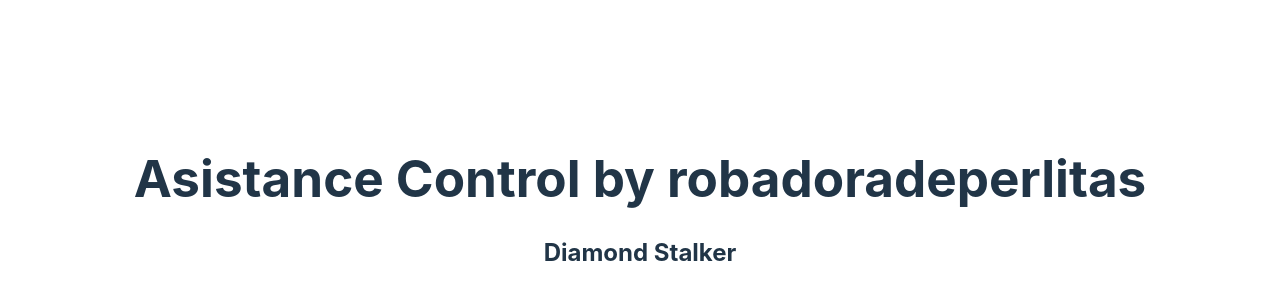
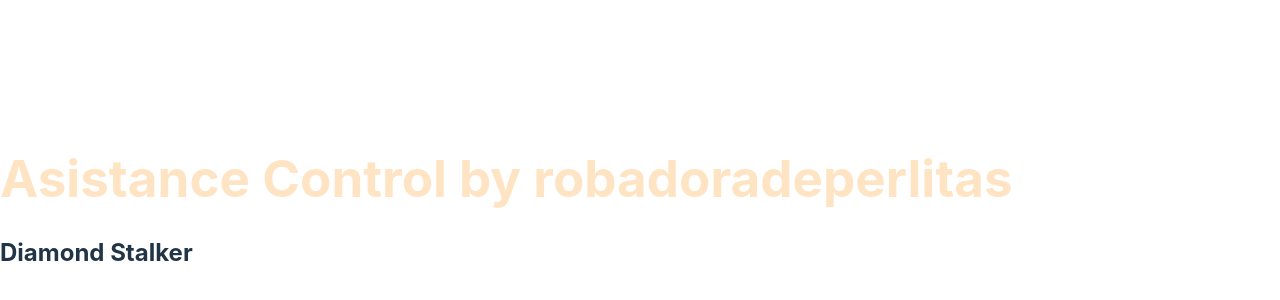
Before and after one commit to kiskee/vite-react-express-mongo, a React (Vite) app in the folder control/: page / in a window 1280 px wide. Shown: the part 200-500 px from the top of the page. Built offline with nearby package versions, Linux system fonts and the light colour scheme; no server answers.

Commit message:
css por componentes

```diff
--- a/control/src/App.jsx
+++ b/control/src/App.jsx
@@ -1,6 +1,6 @@
 import { useState } from "react";
 import reactLogo from "./assets/react.svg";
-import "./App.css";
+import Login from "./css/Login.module.css";
 import axios from 'axios'
 
 function App() {
@@ -18,8 +18,8 @@ function App() {
   console.log(getDataFromServer());
 
   return (
-    <div className="App">
-      <h1>Asistance Control by robadoradeperlitas</h1>
+    <div>
+      <h1 className={Login.Title}>Asistance Control by robadoradeperlitas</h1>
       <h2> Diamond Stalker</h2>
     </div>
   );
--- /dev/null
+++ b/control/src/css/Login.module.css
@@ -0,0 +1,7 @@
+h1{
+    color:blue;
+}
+
+.Title{
+    color: bisque;
+}
```
